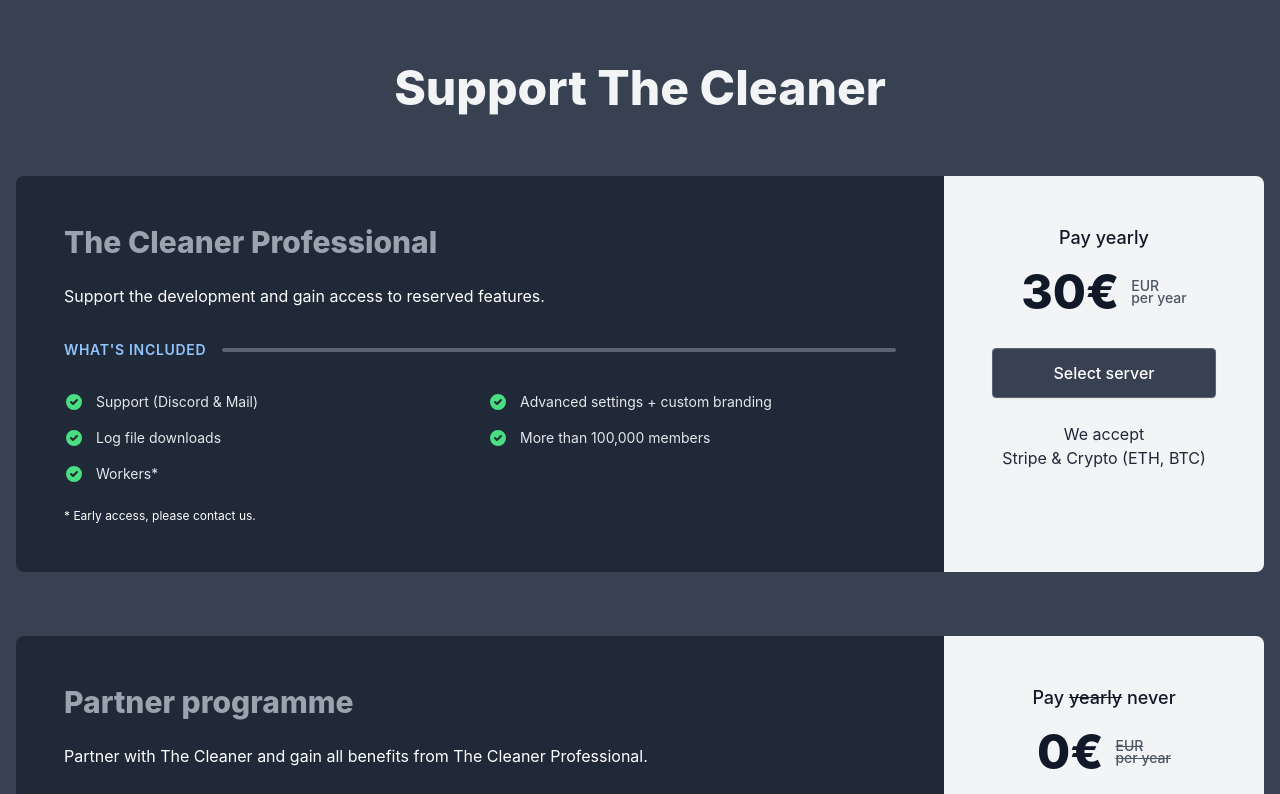
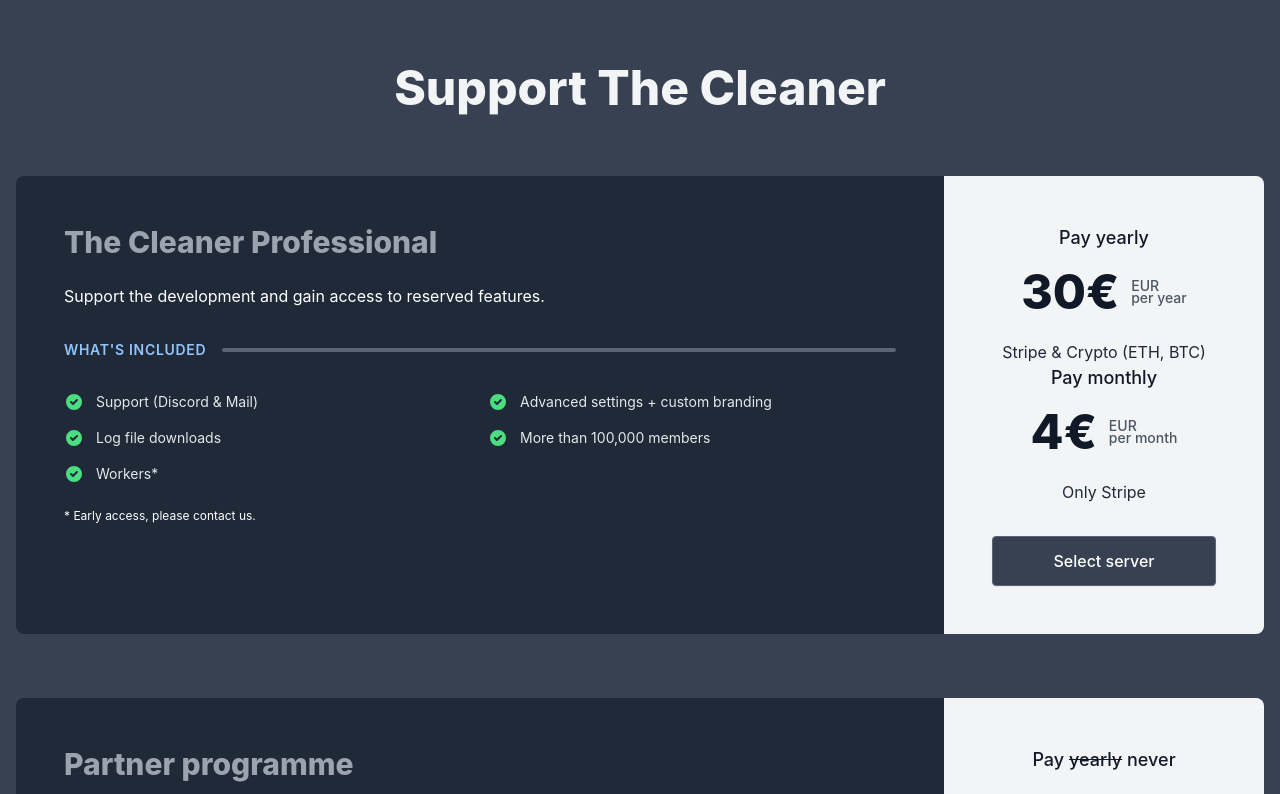
Before and after one commit to cleaner-bot/website, a Next.js app: page /pricing in a window 1280 px wide. Shown: the top 794 px of the page. Built offline with nearby package versions, Linux system fonts and the light colour scheme.

Commit message:
add monthly

```diff
--- a/pages/pricing.jsx
+++ b/pages/pricing.jsx
@@ -108,19 +108,31 @@ export default function Pricing() {
                             <span>per year</span>
                         </span>
                     </div>
+                    <div className="mt-6 text-center text-gray-800">
+                        <p>
+                            Stripe & Crypto (ETH, BTC)
+                        </p>
+                    </div>
+                    <p className="text-lg font-medium text-center text-gray-900">
+                        Pay monthly
+                    </p>
+                    <div className="flex items-center justify-center mt-4 text-5xl font-extrabold text-gray-900">
+                        <span>4€</span>
+                        <span className="flex flex-col ml-3 text-sm font-medium leading-3 text-gray-600">
+                            <span>EUR</span>
+                            <span>per month</span>
+                        </span>
+                    </div>
+                    <div className="mt-6 text-center text-gray-800">
+                        <p>
+                            Only Stripe
+                        </p>
+                    </div>
                     <Link href="/dash?component=plan">
                         <a className="mt-8 --btn --btn-4 --btn-neutral">
                             Select server
                         </a>
                     </Link>
-                    <div className="mt-6 text-center text-gray-800">
-                        <p>
-                            We accept
-                        </p>
-                        <p>
-                            Stripe & Crypto (ETH, BTC)
-                        </p>
-                    </div>
                 </div>
             </div>
             <div className="my-16 lg:flex">
```
